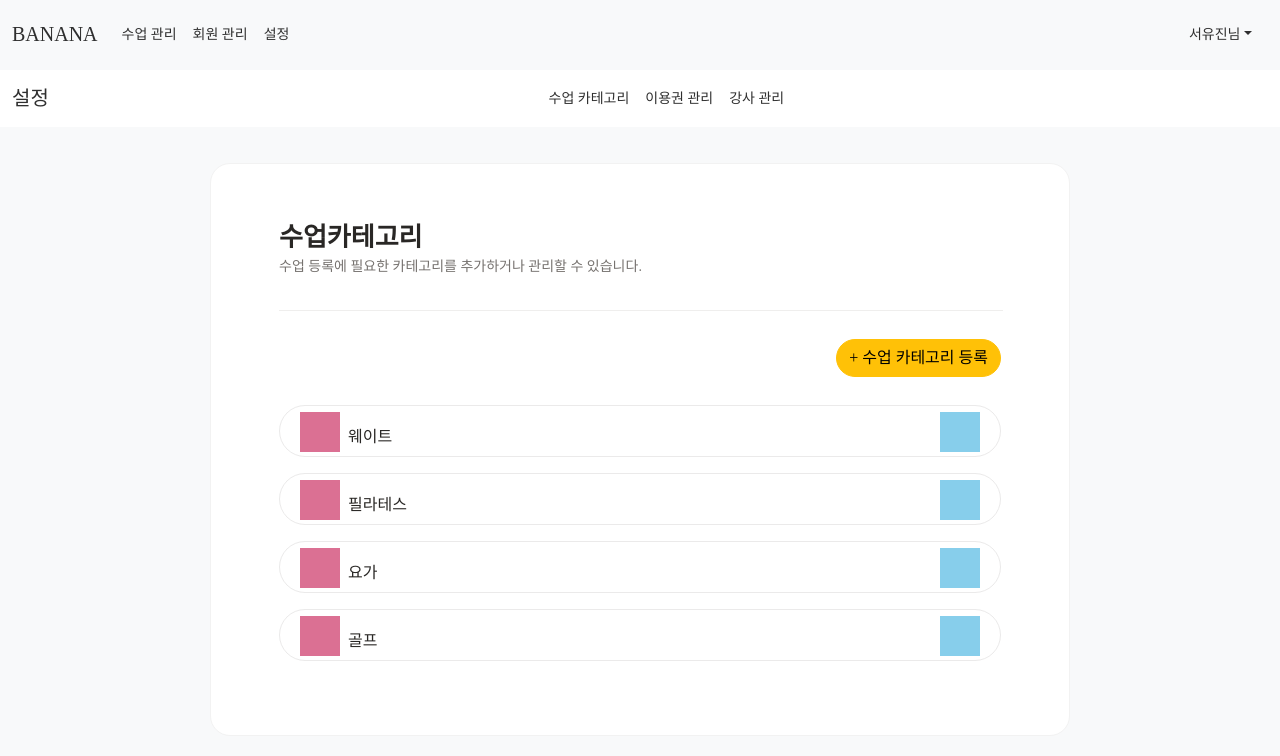
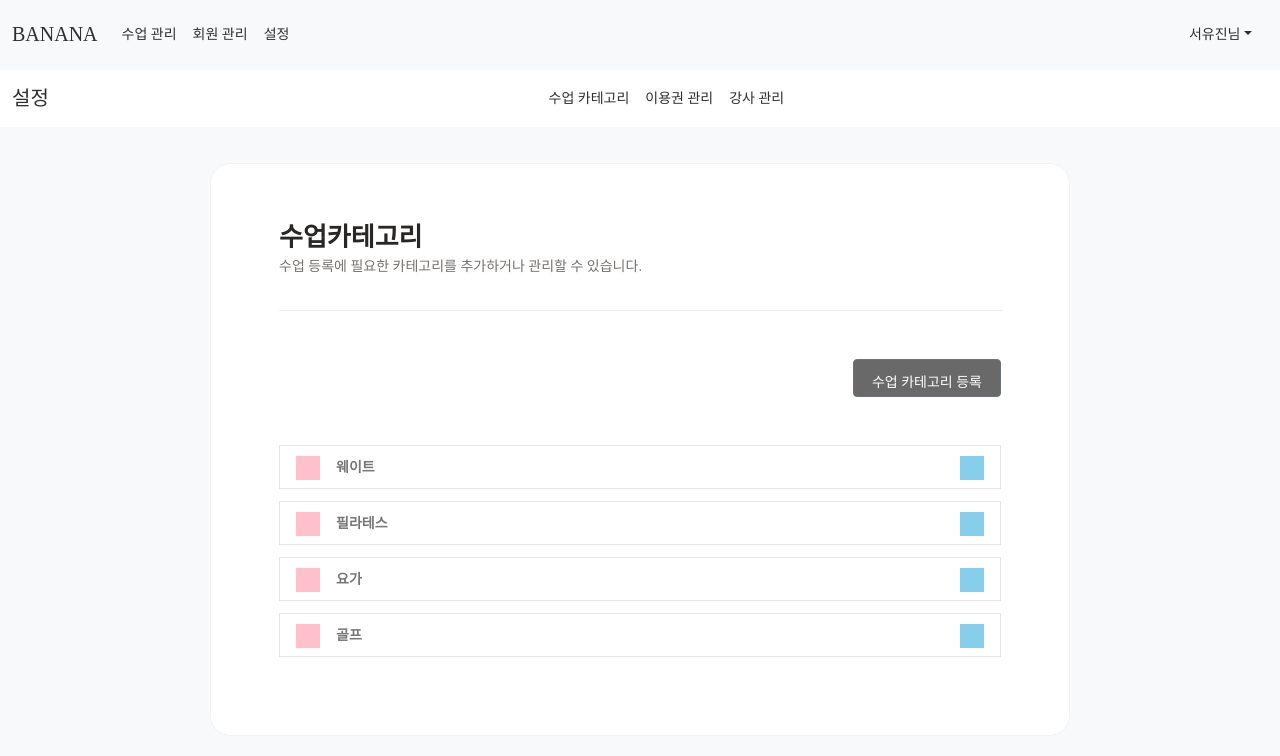
Before and after one commit to ErinBY/booking_your_workout, a React (Create React App) app in the folder client/: page /category in a window 1280 px wide. Shown: the top 756 px of the page. Built offline with nearby package versions, Linux system fonts and the light colour scheme; the HTML template or start-up script is replaced by a standard one.

Commit message:
카테고리,이용권관리

```diff
--- a/client/src/App.js
+++ b/client/src/App.js
@@ -11,7 +11,7 @@ import LandingPage from './componets/views/LandingPage/LandingPage';
 import LoginPage from './componets/views/LoginPage/LoginPage';
 import RegisterPage from './componets/views/RegisterPage/RegisterPage';
 import CategoryPage from './componets/views/CategoryPage/CategoryPage';
-
+import MembershipPage from './componets/views/MembershipPage/MembershipPage';
 function App() {
   return (
     <Router>
@@ -28,6 +28,7 @@ function App() {
           <Route exact path={process.env.PUBLIC_URL + '/login'}  element={<LoginPage/>}/>
           <Route exact path={process.env.PUBLIC_URL + '/register'} element={<RegisterPage/>}/>
           <Route exact path={process.env.PUBLIC_URL + '/category'} element={<CategoryPage/>}/>
+          <Route exact path={process.env.PUBLIC_URL + '/membership'} element={<MembershipPage/>}/>
         </Routes>
       </div>
     </Router>
--- /dev/null
+++ b/client/src/componets/views/CategoryPage/CategoryModal.js
@@ -0,0 +1,74 @@
+import React from 'react';
+import { Button, Modal, ModalHeader, ModalBody, ModalFooter,Input,Form,FormGroup,Label,Col } from 'reactstrap';
+
+class CategoryModal extends React.Component {
+  constructor(props) {
+    super(props);
+    this.state = {
+      modal: false,
+      nestedModal: false,
+      closeAll: false
+    };
+
+    this.toggle = this.toggle.bind(this);
+    this.toggleNested = this.toggleNested.bind(this);
+    this.toggleAll = this.toggleAll.bind(this);
+  }
+
+  toggle() {
+    this.setState({
+      modal: !this.state.modal
+    });
+  }
+
+  toggleNested() {
+    this.setState({
+      nestedModal: !this.state.nestedModal,
+      closeAll: false
+    });
+  }
+
+  toggleAll() {
+    this.setState({
+      nestedModal: !this.state.nestedModal,
+      closeAll: true
+    });
+  }
+
+  render() {
+    return (
+      <div>
+        <Button className="button btn-secondary" onClick={this.toggle}>{this.props.buttonLabel}</Button>
+        <Modal isOpen={this.state.modal} toggle={this.toggle} className={this.props.className} centered>
+          <ModalHeader toggle={this.toggle}>{this.props.buttonLabel}</ModalHeader>
+          <ModalBody>
+
+          <Form>
+            <FormGroup row>
+              <Label
+                for="categorynm"
+                sm={3}
+              >
+                카테고리명
+              </Label>
+              <Col sm={9}>
+                <Input
+                  id="categorynm"
+                  name="email"
+                />
+              </Col>
+            </FormGroup>
+          </Form>
+          </ModalBody>
+          <ModalFooter>
+          <Button color="light" onClick={this.toggle}>취소</Button>{' '}
+            <Button color="secondary" onClick={this.toggle}>적용</Button>
+
+          </ModalFooter>
+        </Modal>
+      </div>
+    );
+  }
+}
+
+export default CategoryModal;
--- a/client/src/componets/views/CategoryPage/CategoryPage.js
+++ b/client/src/componets/views/CategoryPage/CategoryPage.js
@@ -4,14 +4,20 @@ import {
     Form,
     FormGroup,
     Input,
-    Label
+    Label,
+    Modal,
+    ModalBody,
+    ModalHeader,
+    ModalFooter
   } from 'reactstrap';
 import NavBar from '../NavBar/NavBar';
+import CategoryModal from './CategoryModal';
 import { Link } from "react-router-dom";
 import '../../../css/common.css';
 import '../../../css/main.css';
 
 function CategoryPage() {
+
     return (
 
         <div className="wrap col-xs-12 col-md-12 col-lg-12">
@@ -20,8 +26,10 @@ function CategoryPage() {
                 <div className='category_form'>
                     <h2 className='title'>수업카테고리</h2>
                     <span>수업 등록에 필요한 카테고리를 추가하거나 관리할 수 있습니다.</span>
-                    <div class="line"></div>
-                    <div className="btnarea"><Button className="button btn-warning">+ 수업 카테고리 등록</Button></div>
+                    <div className="line"></div>
+                        <div className="btnarea">
+                            <CategoryModal buttonLabel="수업 카테고리 등록"/>
+                        </div>
                     <div>
                       <div className="listitem"><div className="toggleIcon"></div><span>웨이트</span><div className="setIcon"></div></div></div>
                       <div className="listitem"><div className="toggleIcon"></div><span>필라테스</span><div className="setIcon"></div></div>
@@ -31,6 +39,7 @@ function CategoryPage() {
 
             </div>
         </div>
+
     )
 }
 
--- a/client/src/componets/views/LoginPage/LoginPage.js
+++ b/client/src/componets/views/LoginPage/LoginPage.js
@@ -47,7 +47,7 @@ const App = () => (
   </Form.Group>
   <div className="text-center">
   <Button variant="primary" type="submit">
-  <Link to="/category">로그인</Link>
+  <Link to={process.env.PUBLIC_URL + '/category'}>로그인</Link>
   </Button>
   </div>
   <div className="text-center">
--- /dev/null
+++ b/client/src/componets/views/MembershipPage/MembershipModal.js
@@ -0,0 +1,74 @@
+import React from 'react';
+import { Button, Modal, ModalHeader, ModalBody, ModalFooter,Input,Form,FormGroup,Label,Col } from 'reactstrap';
+
+class MembershipModal extends React.Component {
+  constructor(props) {
+    super(props);
+    this.state = {
+      modal: false,
+      nestedModal: false,
+      closeAll: false
+    };
+
+    this.toggle = this.toggle.bind(this);
+    this.toggleNested = this.toggleNested.bind(this);
+    this.toggleAll = this.toggleAll.bind(this);
+  }
+
+  toggle() {
+    this.setState({
+      modal: !this.state.modal
+    });
+  }
+
+  toggleNested() {
+    this.setState({
+      nestedModal: !this.state.nestedModal,
+      closeAll: false
+    });
+  }
+
+  toggleAll() {
+    this.setState({
+      nestedModal: !this.state.nestedModal,
+      closeAll: true
+    });
+  }
+
+  render() {
+    return (
+      <div>
+        <Button className="button btn-secondary" onClick={this.toggle}>{this.props.buttonLabel}</Button>
+        <Modal isOpen={this.state.modal} toggle={this.toggle} className={this.props.className} centered>
+          <ModalHeader toggle={this.toggle}>{this.props.buttonLabel}</ModalHeader>
+          <ModalBody>
+
+          <Form>
+            <FormGroup row>
+              <Label
+                for="categorynm"
+                sm={3}
+              >
+                카테고리명
+              </Label>
+              <Col sm={9}>
+                <Input
+                  id="categorynm"
+                  name="email"
+                />
+              </Col>
+            </FormGroup>
+          </Form>
+          </ModalBody>
+          <ModalFooter>
+          <Button color="light" onClick={this.toggle}>취소</Button>{' '}
+            <Button color="secondary" onClick={this.toggle}>적용</Button>
+
+          </ModalFooter>
+        </Modal>
+      </div>
+    );
+  }
+}
+
+export default MembershipModal;
--- /dev/null
+++ b/client/src/componets/views/MembershipPage/MembershipPage.js
@@ -0,0 +1,62 @@
+import React from 'react'
+import {
+    Button,
+    Form,
+    FormGroup,
+    Input,
+    Label,
+    Modal,
+    ModalBody,
+    ModalHeader,
+    ModalFooter
+  } from 'reactstrap';
+import NavBar from '../NavBar/NavBar';
+import MembershipModal from './MembershipModal';
+import { Link } from "react-router-dom";
+import '../../../css/common.css';
+import '../../../css/main.css';
+
+function MembershipPage() {
+
+    return (
+
+        <div className="wrap col-xs-12 col-md-12 col-lg-12">
+            <NavBar/>
+            <div className='container banna_container bg-gray'>
+                <div className='membership_form'>
+                    <h2 className='title'>이용권 관리</h2>
+                    <span>회원 등록 시 적용할 이용권을 추가하거나 관리할 수 있습니다.</span>
+                    <div className="line"></div>
+                        <div className="btnarea">
+                            <MembershipModal buttonLabel="이용권 등록"/>
+                        </div>
+                    <div>
+                        <div className="listitem">
+                          <div>개인레슨 30회</div><div className="setIcon"></div>
+                          <div>이용 횟수 : 30회</div><div>주간 이용 횟수 : 2회</div>
+                          <div>수업 요일 : 월,수,금</div><div>유효기간 : 6개월</div>
+                        </div>
+                        <div className="listitem">
+                          <div>개인레슨 30회</div><div className="setIcon"></div>
+                          <div>이용 횟수 : 30회</div><div>주간 이용 횟수 : 2회</div>
+                          <div>수업 요일 : 월,수,금</div><div>유효기간 : 6개월</div>
+                        </div>
+                        <div className="listitem">
+                          <div>개인레슨 30회</div><div className="setIcon"></div>
+                          <div>이용 횟수 : 30회</div><div>주간 이용 횟수 : 2회</div>
+                          <div>수업 요일 : 월,수,금</div><div>유효기간 : 6개월</div>
+                        </div>
+                        <div className="listitem">
+                          <div>개인레슨 30회</div><div className="setIcon"></div>
+                          <div>이용 횟수 : 30회</div><div>주간 이용 횟수 : 2회</div>
+                          <div>수업 요일 : 월,수,금</div><div>유효기간 : 6개월</div>
+                        </div>
+                    </div>
+
+            </div>
+        </div>
+        </div>
+    )
+}
+
+export default MembershipPage
--- a/client/src/componets/views/NavBar/HeaderComp1.js
+++ b/client/src/componets/views/NavBar/HeaderComp1.js
@@ -22,17 +22,17 @@ import {
         navbar
       >
         <NavItem>
-          <NavLink href="/category">
+          <NavLink href={process.env.PUBLIC_URL + '/category'}>
             수업 관리
           </NavLink>
         </NavItem>
         <NavItem>
-          <NavLink href="/category">
+          <NavLink href={process.env.PUBLIC_URL + '/category'}>
             회원 관리
           </NavLink>
         </NavItem>
         <NavItem>
-          <NavLink href="/category">
+          <NavLink href={process.env.PUBLIC_URL + '/category'}>
             설정
           </NavLink>
         </NavItem>
--- a/client/src/css/main.css
+++ b/client/src/css/main.css
@@ -80,18 +80,32 @@
   margin-bottom:28px;
 }
 .category_form .btnarea Button{
-  border-radius:20px;
   float:right;
+  height: 38px;
+  margin: 20px 0 20px 76px;
+  padding: 11px 18px 10px;
+  background-color: #696969;
+  font-family: AppleSystemUIFont;
+  font-size: 14px;
+  font-weight: normal;
+  font-stretch: normal;
+  font-style: normal;
+  line-height: normal;
+  letter-spacing: normal;
+  text-align: left;
+  color: #fff;
+
 }
 
 .category_form .listitem{
-  height: 52px;
-  margin: 0 0 16px;
-  padding: 6px 20px;
-  border-radius: 26px;
-  border: solid 1.5px #ebeaea;
+  width: 100%;
+  height: 44px;
+  margin: 0 0 12px;
+  padding: 10px 16px;
+  border: solid 1px #e5e5e5;
   background-color: #fff;
 }
+
 
 .category_form div{
   width:100%;
@@ -119,29 +133,123 @@
   background-color: #efeeed;
 }
 
-.toggleIcon{
-  width:40px !important;
-  height:40px !important;
-  background-color:palevioletred;
+.category_form .toggleIcon{
+  width: 24px;
+  height: 24px;
+  margin: 0 16px 0 0;
+  padding: 6px 3px 7px;
+  background-color: pink;
 }
-.setIcon{
-  width:40px !important;
-  height:40px !important;
+.category_form .setIcon{
+  width: 24px;
+  height: 24px;
+  float:right;
+  padding: 10px 5px 11px 6px;
   background-color: skyblue;
-  float:right !important;
 }
 
 .category_form .listitem span{
-  height: 19px;
-  margin: 11px 0px 10px 8px;
+  height: 14px;
+  font-family: AppleSystemUIFont;
+  font-size: 14px;
+  font-weight: 600;
+  font-stretch: normal;
+  font-style: normal;
+  line-height: normal;
+  letter-spacing: normal;
+  text-align: left;
+  color: #767676;
+}
+
+.membership_form {
+  width: 100%;
+  max-width: 860px;
+  margin: 36px auto;
+  width: 860px;
+  height: 573px;
+  padding: 52px 68px 80px;
+  border-radius: 20px;
+  border: solid 1px #f2f2f2;
+  background-color: #fff;
+}
+.membership_form .title{
+  height: 31px;
+  margin: 0 410px 8px 0;
   font-family: AppleSDGothicNeo;
-  font-size: 16px;
-  font-weight: 500;
+  font-size: 26px;
+  font-weight: bold;
   font-stretch: normal;
   font-style: normal;
   line-height: normal;
   letter-spacing: normal;
   text-align: left;
   color: #292725;
+}
+.membership_form .btnarea{
+  margin-bottom:28px;
+}
+.membership_form .btnarea Button{
+  float:right;
+  height: 38px;
+  margin: 20px 0 20px 76px;
+  padding: 11px 18px 10px;
+  background-color: #696969;
+  font-family: AppleSystemUIFont;
+  font-size: 14px;
+  font-weight: normal;
+  font-stretch: normal;
+  font-style: normal;
+  line-height: normal;
+  letter-spacing: normal;
+  text-align: left;
+  color: #fff;
+
+}
+
+.membership_form .listitem{
+  width: 100%;
+  height: 108px;
+  margin: 0 0 12px;
+  padding: 10px 16px;
+  border: solid 1px #e5e5e5;
+  background-color: #fff;
+}
+
+
+.membership_form div{
+  width:100%;
   float:left;
 }
+
+.membership_form .listitem .item{
+  width: 50%;
+  height: 17px;
+}
+
+.membership_form .line{
+  width: 724px;
+  height: 1px;
+  margin: 32px 0 28px;
+  background-color: #efeeed;
+}
+
+.membership_form .setIcon{
+  width: 24px;
+  height: 24px;
+  float:right;
+  padding: 10px 5px 11px 6px;
+  background-color: skyblue;
+}
+
+.membership_form .listitem span{
+  height: 14px;
+  font-family: AppleSystemUIFont;
+  font-size: 14px;
+  font-weight: 600;
+  font-stretch: normal;
+  font-style: normal;
+  line-height: normal;
+  letter-spacing: normal;
+  text-align: left;
+  color: #767676;
+}
```
Also changed, not shown: client/src/componets/views/NavBar/HeaderComp2.js (+4 -4 lines).
